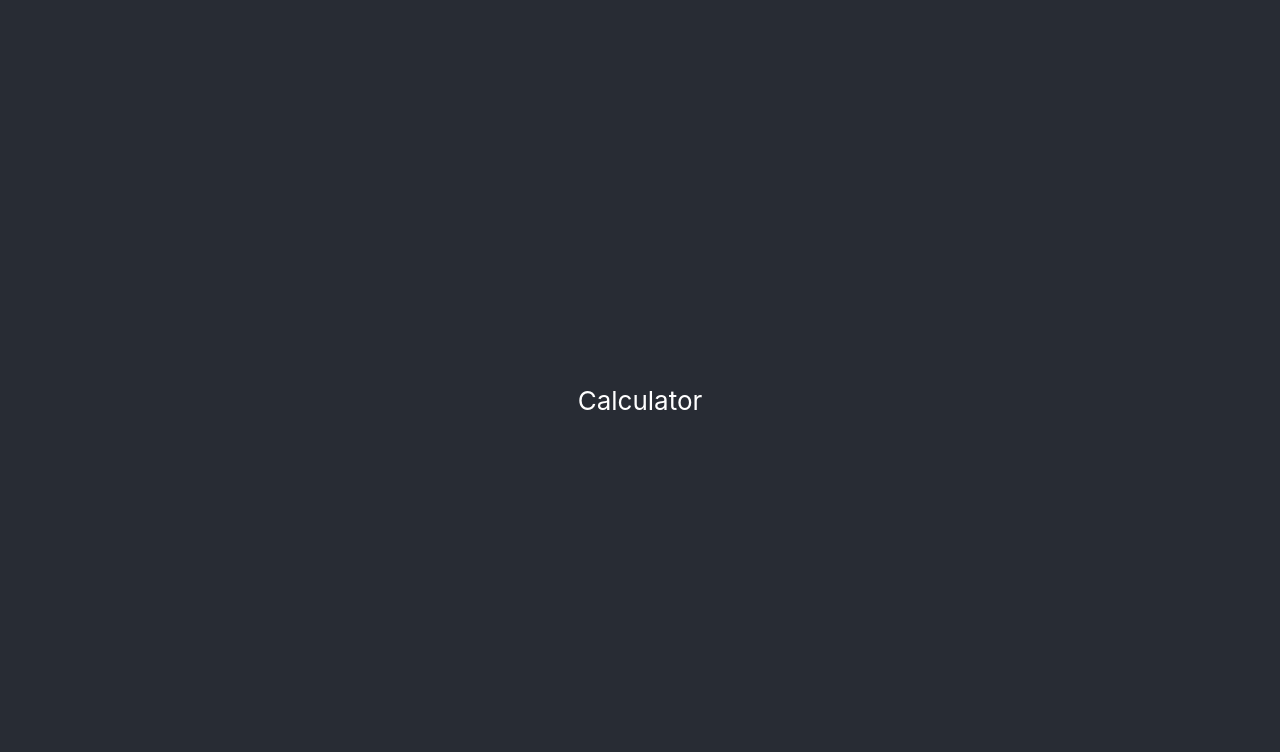
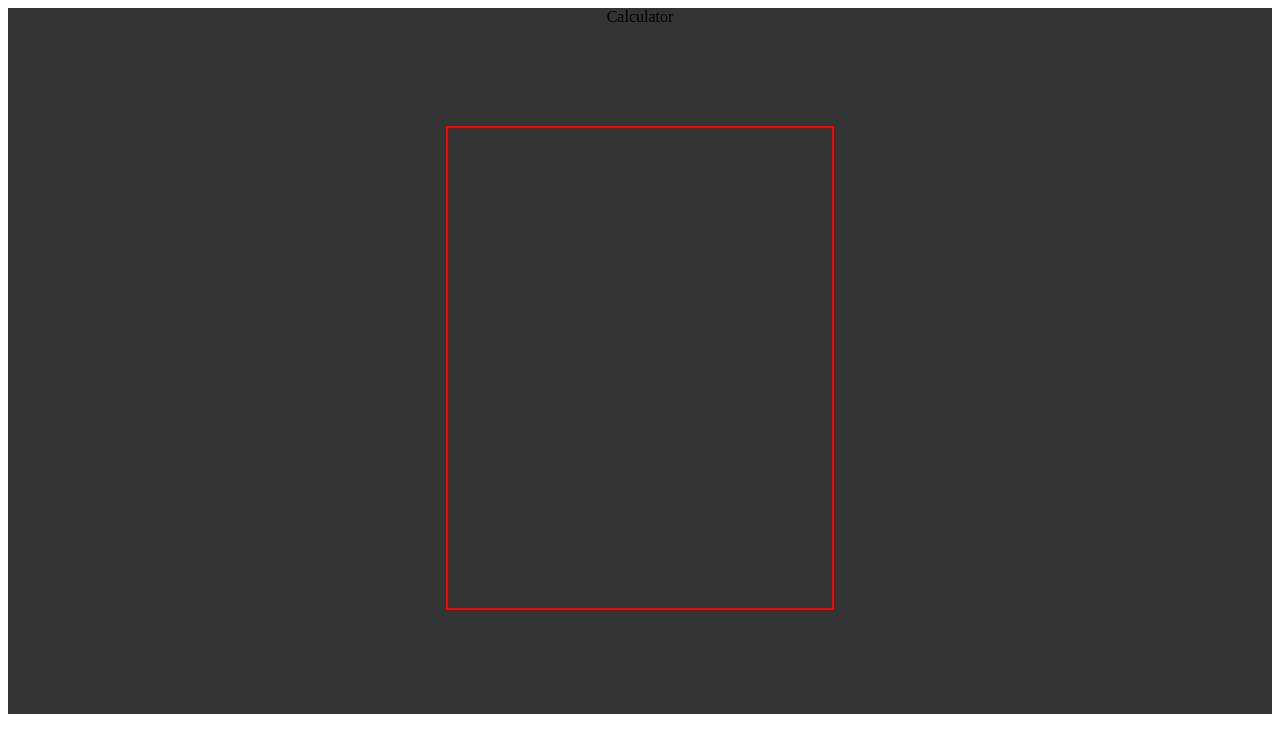
Before and after one commit to mehdisyed3/calculator, a React (Create React App) app: page / in a window 1280 px wide. Shown: the top 752 px of the page. Built offline with nearby package versions, Linux system fonts and the light colour scheme.

Commit message:
intial skeleton and minor css

```diff
--- a/src/App.js
+++ b/src/App.js
@@ -4,13 +4,16 @@ import './App.css';
 function App() {
   return (
     <div className="App">
-      <header className="App-header">
+      <header>
+          Calculator
+      </header>
+      <div className='main'>
 
-          Calculator
-
-      </header>
+      </div>
     </div>
   );
 }
 
+
+
 export default App;
--- a/src/index.css
+++ b/src/index.css
@@ -1,13 +1,12 @@
-body {
-  margin: 0;
-  font-family: -apple-system, BlinkMacSystemFont, 'Segoe UI', 'Roboto', 'Oxygen',
-    'Ubuntu', 'Cantarell', 'Fira Sans', 'Droid Sans', 'Helvetica Neue',
-    sans-serif;
-  -webkit-font-smoothing: antialiased;
-  -moz-osx-font-smoothing: grayscale;
+
+.App{
+  background-color: rgb(51,51,51);
 }
 
-code {
-  font-family: source-code-pro, Menlo, Monaco, Consolas, 'Courier New',
-    monospace;
+.main{
+  margin: 100px;
+  display: inline-block;
+  border:2px solid red;
+  height: 60vh;
+  width: 30vw
 }
```
